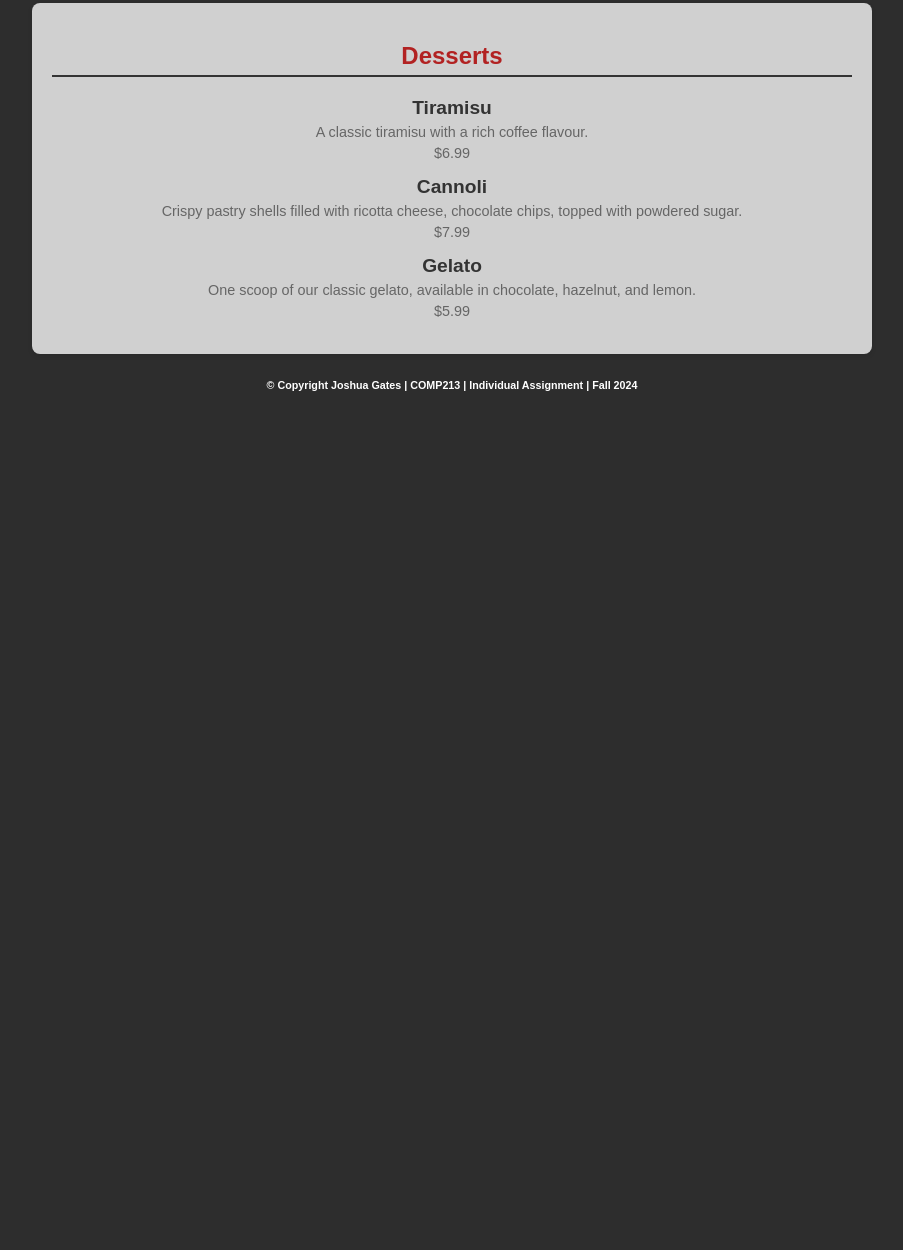
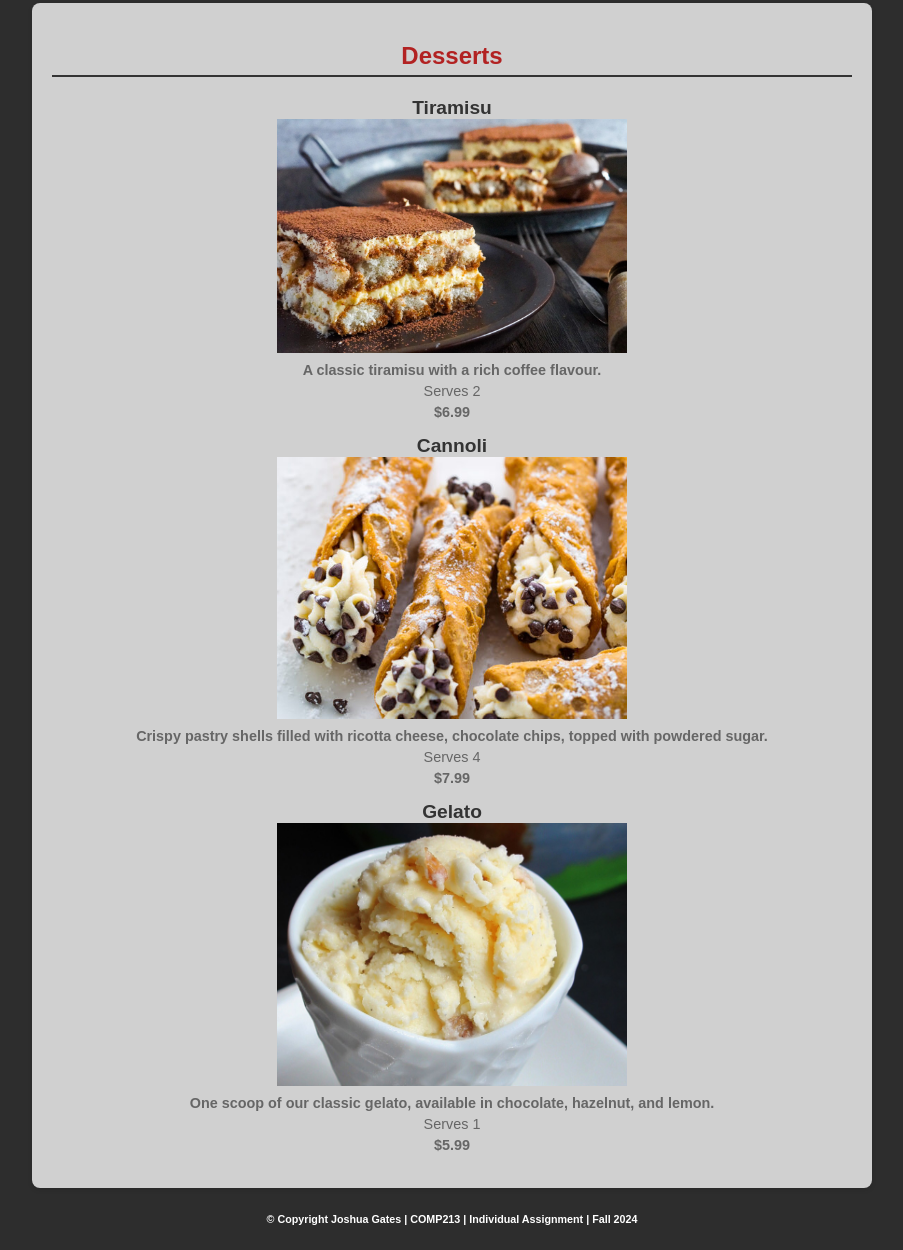
Before and after one commit to Gates03/Gates03.github.io, a plain HTML site: page Individual Assignment/details3.html in a window 1280 px wide. Shown: the part 685-1935 px from the top of the page, without its empty margins (188-1091 px from the left). Before the commit the page ends 1101 px from the top, so only its background shows below. Drawn offline with Linux system fonts and the light colour scheme.

Commit message:
Update details3.html

```diff
--- a/Individual Assignment/details3.html
+++ b/Individual Assignment/details3.html
@@ -37,18 +37,24 @@
         <h2>Desserts</h2>
         <div class="menu-item">
           <h3>Tiramisu</h3>
-              <p>A classic tiramisu with a rich coffee flavour.</p>
-              <p>$6.99</p>
+          <img src="img/Tiramisu.jpeg" alt="Tiramisu" width="350">
+          <strong><p>A classic tiramisu with a rich coffee flavour.</p></strong>
+          <p>Serves 2</p>
+          <strong><p>$6.99</p></strong>
         </div>
         <div class="menu-item">
           <h3>Cannoli</h3>
-              <p>Crispy pastry shells filled with ricotta cheese, chocolate chips, topped with powdered sugar.</p>
-              <p>$7.99</p>
+          <img src="img/cannoli.jpg" alt="Cannoli" width="350">
+          <strong><p>Crispy pastry shells filled with ricotta cheese, chocolate chips, topped with powdered sugar.</p></strong>
+          <p>Serves 4</p>
+          <strong><p>$7.99</p></strong>
         </div>
         <div class="menu-item">
           <h3>Gelato</h3>
-              <p>One scoop of our classic gelato, available in chocolate, hazelnut, and lemon.</p>
-              <p>$5.99</p>
+          <img src="img/gelato.jpg" alt="Gelato" width="350">
+          <strong><p>One scoop of our classic gelato, available in chocolate, hazelnut, and lemon.</p></strong>
+          <p>Serves 1</p>
+          <strong><p>$5.99</p></strong>
         </div>
     </section>
 
```
Lines whose indentation alone changed are shown as unchanged.
